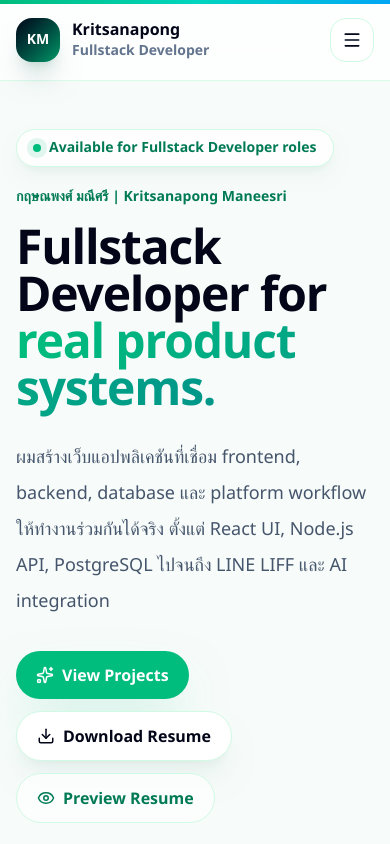
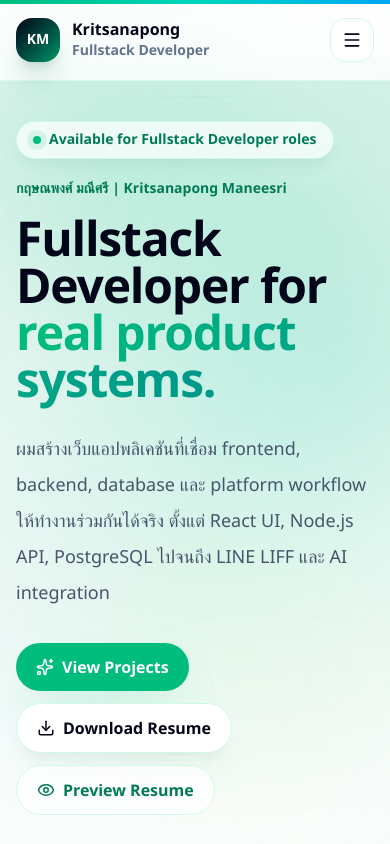
Before and after one commit to KHUNKUN2003/portfolio, a React (Vite) app: page / in a window 390 px wide. Shown: the top 844 px of the page. Built offline with nearby package versions, Linux system fonts and the light colour scheme; a web font is replaced by a local one.

Commit message:
Polish responsive motion accents

```diff
--- a/src/main.jsx
+++ b/src/main.jsx
@@ -251,11 +251,12 @@ function App() {
   }, []);
 
   return (
-    <div className="min-h-screen overflow-x-hidden bg-[#f7fbf9] text-slate-950">
+    <div className="relative isolate min-h-screen overflow-x-hidden bg-[#f7fbf9] text-slate-950">
       <AnimatePresence>{loading && <LoadingScreen />}</AnimatePresence>
+      <BackgroundAccents />
       <motion.div className="fixed left-0 top-0 z-[100] h-1 w-full origin-left bg-gradient-to-r from-emerald-500 via-teal-400 to-sky-500" style={{ scaleX }} />
       <Header menuOpen={menuOpen} setMenuOpen={setMenuOpen} />
-      <main>
+      <main className="relative z-10">
         <Hero />
         <Profile />
         <Projects activeProject={activeProject} setActiveProject={setActiveProject} project={project} setLightbox={setLightbox} />
@@ -266,6 +267,35 @@ function App() {
       </main>
       <Footer />
       <AnimatePresence>{lightbox && <Lightbox item={lightbox} onClose={() => setLightbox(null)} />}</AnimatePresence>
+    </div>
+  );
+}
+
+function BackgroundAccents() {
+  const reduceMotion = useReducedMotion();
+  const accents = [
+    "left-[4%] top-[10%] h-56 w-56 bg-emerald-300/18",
+    "right-[-4rem] top-[28%] h-72 w-72 bg-teal-300/16",
+    "left-[-5rem] top-[58%] h-80 w-80 bg-sky-200/14",
+    "right-[8%] bottom-[8%] h-64 w-64 bg-lime-300/12"
+  ];
+
+  return (
+    <div className="pointer-events-none fixed inset-0 z-0 overflow-hidden" aria-hidden="true">
+      <div className="absolute inset-0 bg-[radial-gradient(circle_at_18%_16%,rgba(16,185,129,.08),transparent_28%),radial-gradient(circle_at_88%_42%,rgba(20,184,166,.08),transparent_30%)]" />
+      {accents.map((className, index) => (
+        <motion.span
+          key={className}
+          className={`ambient-accent absolute rounded-full blur-3xl ${className}`}
+          animate={reduceMotion ? {} : { x: [0, index % 2 ? -26 : 24, 0], y: [0, index % 2 ? 18 : -22, 0], scale: [1, 1.08, 1] }}
+          transition={{ duration: 12 + index * 2, repeat: Infinity, ease: "easeInOut", delay: index * 0.8 }}
+        />
+      ))}
+      <motion.span
+        className="ambient-line absolute left-[15vw] right-[15vw] top-24 h-px origin-center bg-gradient-to-r from-transparent via-emerald-300/50 to-transparent"
+        animate={reduceMotion ? {} : { opacity: [0.2, 0.55, 0.2], scaleX: [0.94, 1, 0.94] }}
+        transition={{ duration: 9, repeat: Infinity, ease: "easeInOut" }}
+      />
     </div>
   );
 }
@@ -362,7 +392,7 @@ function Reveal({ children, className = "", delay = 0 }) {
 
 function Hero() {
   return (
-    <section id="home" className="relative mx-auto grid min-h-[calc(100vh-80px)] w-[min(1180px,calc(100%-32px))] items-center gap-10 py-12 lg:grid-cols-[0.95fr_1.05fr]">
+    <section id="home" className="relative mx-auto grid min-h-[calc(100vh-80px)] w-[min(1180px,calc(100%-32px))] items-center gap-8 py-10 md:gap-10 md:py-12 lg:grid-cols-[0.95fr_1.05fr]">
       <motion.div className="hero-ambient pointer-events-none absolute inset-0 -z-10" aria-hidden="true" />
       <Reveal>
         <div className="mb-5 inline-flex items-center gap-2 rounded-full border border-emerald-100 bg-white/72 px-4 py-2 text-sm font-black text-emerald-700 shadow-lg shadow-emerald-900/5">
@@ -472,7 +502,7 @@ function SystemVisual() {
             );
           })}
         </div>
-        <article className="rounded-3xl bg-[#08261c] p-5 font-mono text-sm leading-7 text-emerald-100 shadow-2xl md:col-span-2">
+        <article className="hidden rounded-3xl bg-[#08261c] p-5 font-mono text-sm leading-7 text-emerald-100 shadow-2xl sm:block md:col-span-2">
           <div className="mb-4 flex gap-2">{[1, 2, 3].map((i) => <span key={i} className="size-3 rounded-full bg-emerald-400" />)}</div>
           <pre className="overflow-auto"><code>{`const portfolio = buildSystem({
   frontend: "React + Tailwind",
@@ -606,7 +636,7 @@ function Workflow({ project }) {
 
 function Showcase({ project, setLightbox }) {
   return (
-    <div className="mt-5 grid gap-6 overflow-hidden rounded-[2rem] border border-emerald-100 bg-white/70 p-6 shadow-2xl shadow-emerald-950/7 lg:grid-cols-[.38fr_1fr]">
+    <div className="mt-5 grid gap-6 overflow-hidden rounded-[2rem] border border-emerald-100 bg-white/70 p-5 shadow-2xl shadow-emerald-950/7 md:p-6 lg:grid-cols-[.38fr_1fr]">
       <div className="self-center">
         <p className="mb-3 text-sm font-black text-emerald-700">Product Screens</p>
         <h3 className="text-balance text-3xl font-black leading-tight md:text-4xl">
@@ -616,7 +646,7 @@ function Showcase({ project, setLightbox }) {
           {project.type === "phone" ? "ตัวอย่างหน้าจอจริงจากระบบที่ผู้ใช้และผู้ดูแลใช้งานผ่าน LINE workflow" : "แสดงหน้าจอ desktop web ในกรอบ notebook เพื่อให้เห็นบริบทของ product ชัดขึ้น"}
         </p>
       </div>
-      <div className={project.type === "phone" ? "grid items-end gap-4 md:grid-cols-3" : "grid items-center gap-5 md:grid-cols-[1.08fr_.92fr]"}>
+      <div className={project.type === "phone" ? "screen-row phone-screen-row md:grid md:items-end md:gap-4 md:grid-cols-3" : "screen-row laptop-screen-row md:grid md:items-center md:gap-5 md:grid-cols-[1.08fr_.92fr]"}>
         {project.screens.map(([label, src, alt], index) => (
           <motion.button
             key={src}
--- a/src/styles.css
+++ b/src/styles.css
@@ -29,6 +29,15 @@ body {
 button,
 a {
   -webkit-tap-highlight-color: transparent;
+}
+
+.ambient-accent {
+  mix-blend-mode: multiply;
+  will-change: transform;
+}
+
+.ambient-line {
+  will-change: transform, opacity;
 }
 
 .hero-ambient {
@@ -351,9 +360,62 @@ a {
   backdrop-filter: blur(12px);
 }
 
+.screen-row {
+  display: flex;
+  gap: 1rem;
+  margin-inline: -4px;
+  overflow-x: auto;
+  overscroll-behavior-inline: contain;
+  padding: 4px 4px 16px;
+  scroll-padding-inline: 4px;
+  scroll-snap-type: x mandatory;
+  scrollbar-color: rgba(16, 185, 129, .45) transparent;
+  scrollbar-width: thin;
+}
+
+.screen-row > button {
+  flex: 0 0 auto;
+  scroll-snap-align: center;
+}
+
+.phone-screen-row > button {
+  width: min(260px, 78vw);
+}
+
+.laptop-screen-row > button {
+  width: min(520px, 86vw);
+}
+
 @media (max-width: 640px) {
+  .hero-ambient {
+    inset: -24px -16px;
+  }
+
   .phone-frame img {
-    height: min(520px, 130vw);
+    height: min(460px, 122vw);
+  }
+
+  .screen-label {
+    left: 18px;
+    top: 16px;
+    max-width: calc(100% - 36px);
+    white-space: nowrap;
+  }
+}
+
+@media (min-width: 768px) {
+  .screen-row {
+    display: grid;
+    margin-inline: 0;
+    overflow: visible;
+    padding: 0;
+    scroll-snap-type: none;
+    scrollbar-width: auto;
+  }
+
+  .screen-row > button {
+    flex: initial;
+    width: auto;
   }
 }
 
@@ -369,6 +431,11 @@ a {
 
   .loader-orbit-ring {
     animation: none;
+  }
+
+  .ambient-accent,
+  .ambient-line {
+    transform: none !important;
   }
 }
 
```
